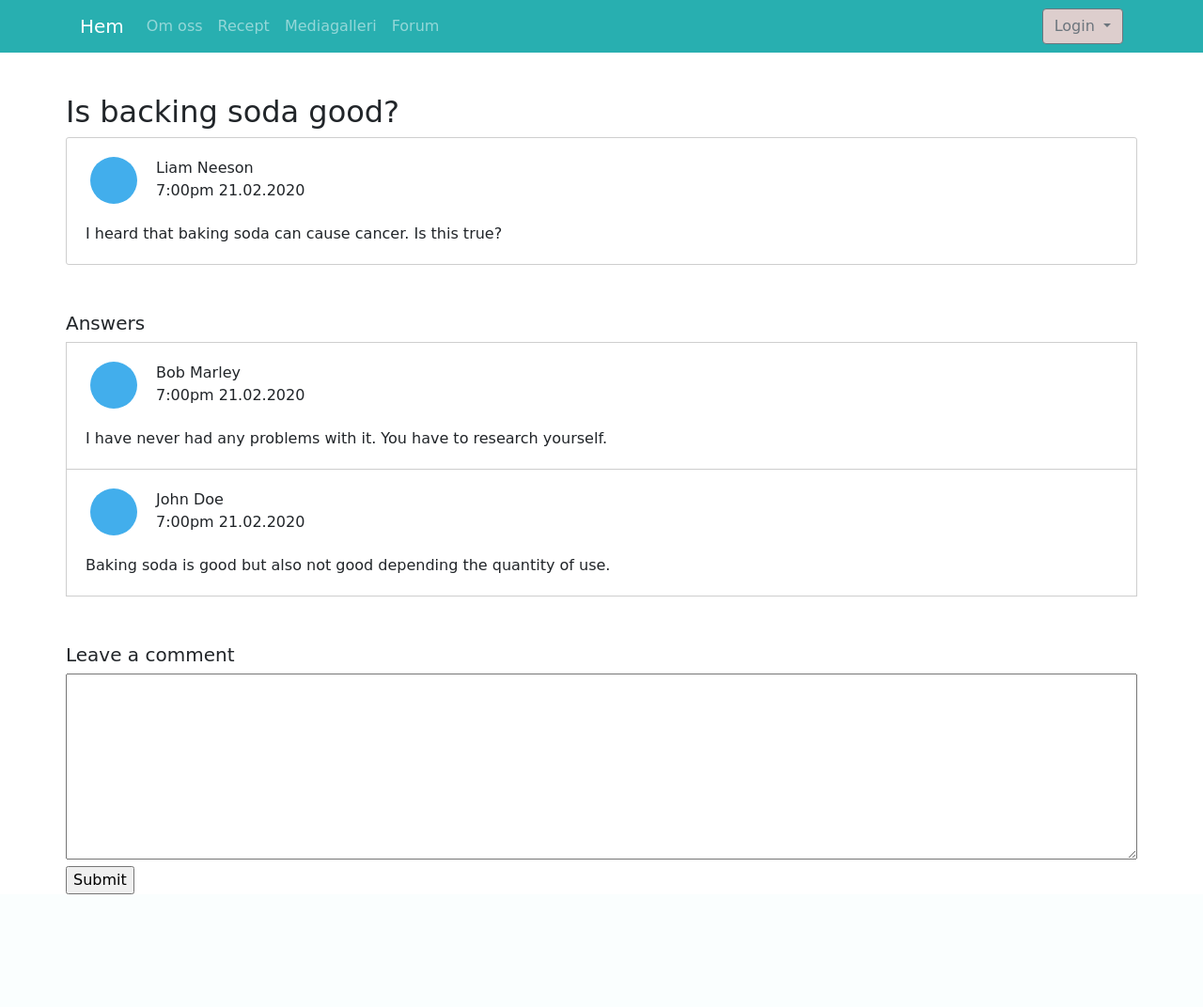
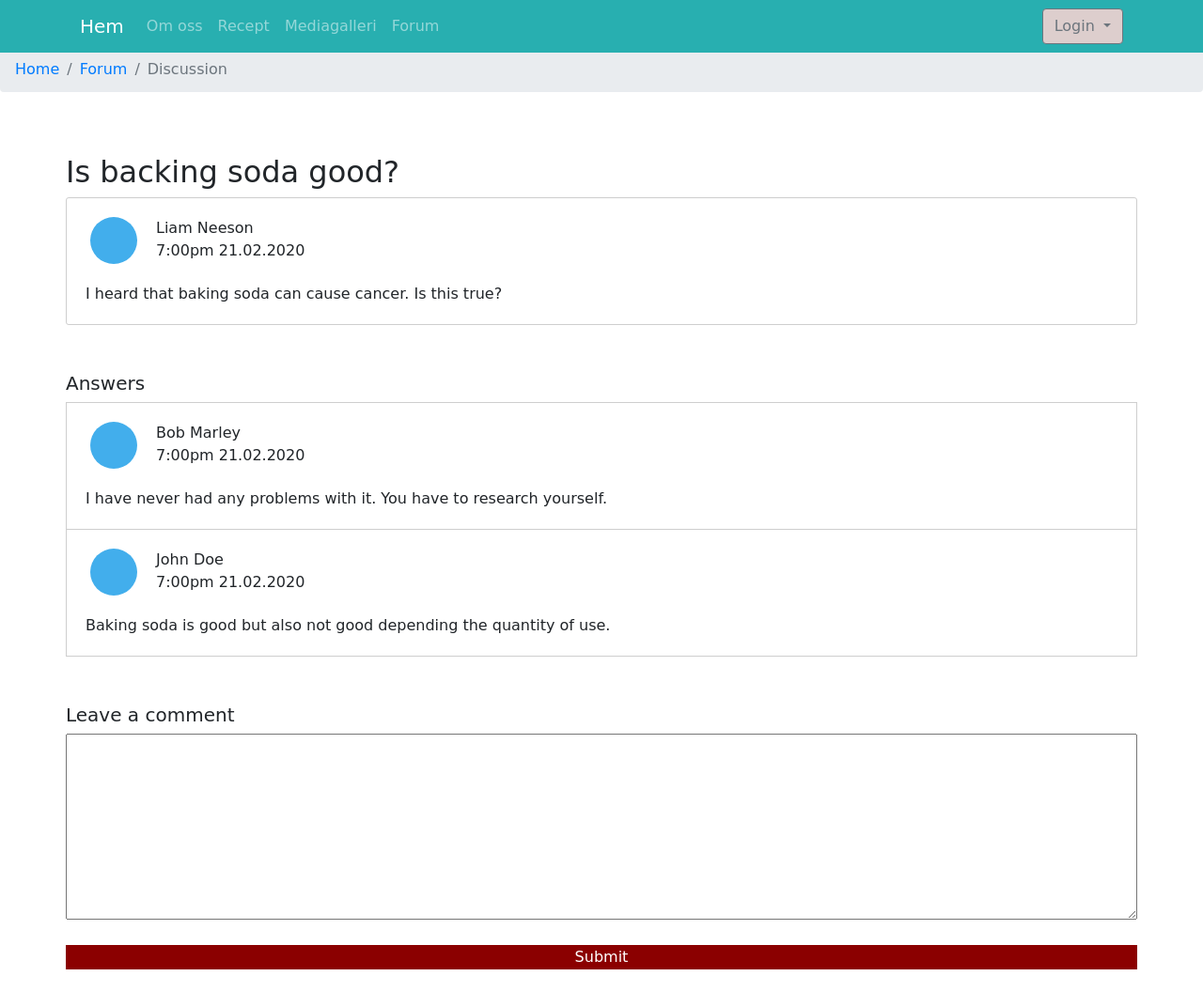
Before and after one commit to leomellbergholm/akademigastrologi, a Python web app: template aghemsida/template/discussion.html in a window 1280 px wide. Shown: the whole page at 94% size. Before the commit the page ends 952 px from the top, so only its background shows below. Run offline with Jinja, Linux system fonts and the light colour scheme; the template is opened without the code that fills it, so the values that code supplies are empty; some libraries are stand-ins or nearby versions; some web fonts are replaced.

Commit message:
update question form

```diff
--- a/aghemsida/static/style.css
+++ b/aghemsida/static/style.css
@@ -114,13 +114,20 @@ main {
     margin: 0 20px 20px;
 }
 
-form, textarea {
+form, textarea, input {
     width: 100%;
+    margin-bottom: 20px;
+}
+
+input[type = submit] {
+    background: darkred;
+    color: white;
+    border: none;
 }
 
 .new {
     position: fixed;
-    top: 80px;
+    top: 70px;
     right: 85px;
     width: 50px;
     height: 50px;
--- a/aghemsida/template/discussion.html
+++ b/aghemsida/template/discussion.html
@@ -53,8 +53,17 @@
             </div>
         </div>
     </nav>
+
+    <nav aria-label="breadcrumb">
+        <ol class="breadcrumb">
+            <li class="breadcrumb-item"><a href="index.html">Home</a></li>
+            <li class="breadcrumb-item"><a href="forum.html">Forum</a></li>
+            <li class="breadcrumb-item active" aria-current="page">Discussion</li>
+        </ol>
+    </nav>
     <main>
         <div class="container">
+
             <div class="row">
                 <h2>Is backing soda good?</h2>
             </div>
```
Also changed, not shown: aghemsida/template/forum.html (+20 -3 lines).
